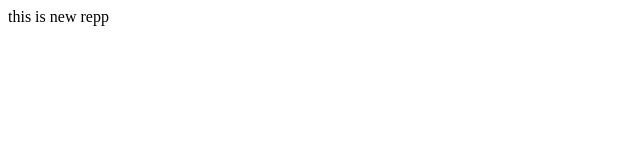
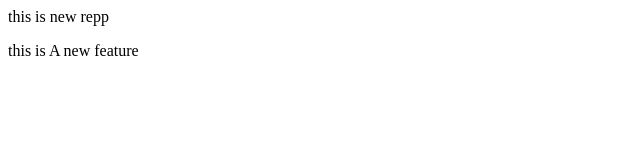
Before and after one commit to kashif280606-coder/localrepo, a plain HTML site: page index.html in a window 1280 px wide. Shown: the whole page, without its empty margins (0-640 px from the left). Drawn offline with Linux system fonts and the light colour scheme.

Commit message:
add a new feature

```diff
--- a/index.html
+++ b/index.html
@@ -1,2 +1,3 @@
 <p>this is new repp
 </p>
+<p>this is A new feature</p>
```
